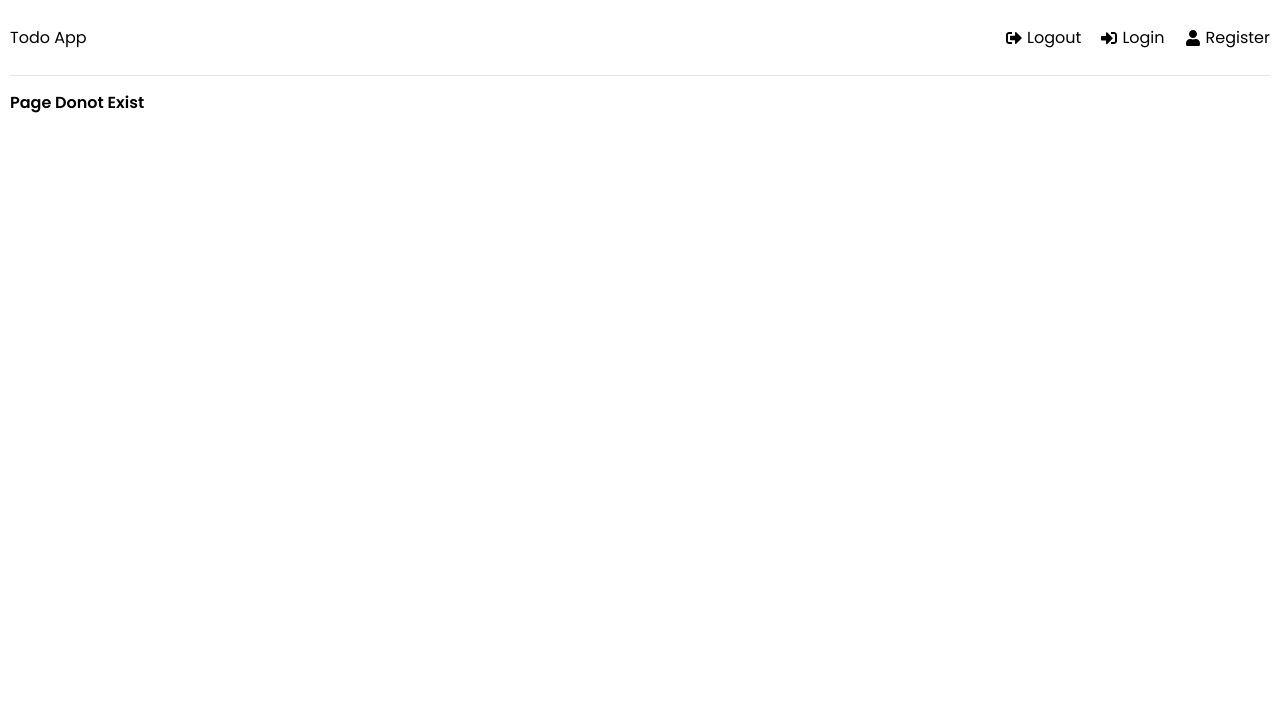
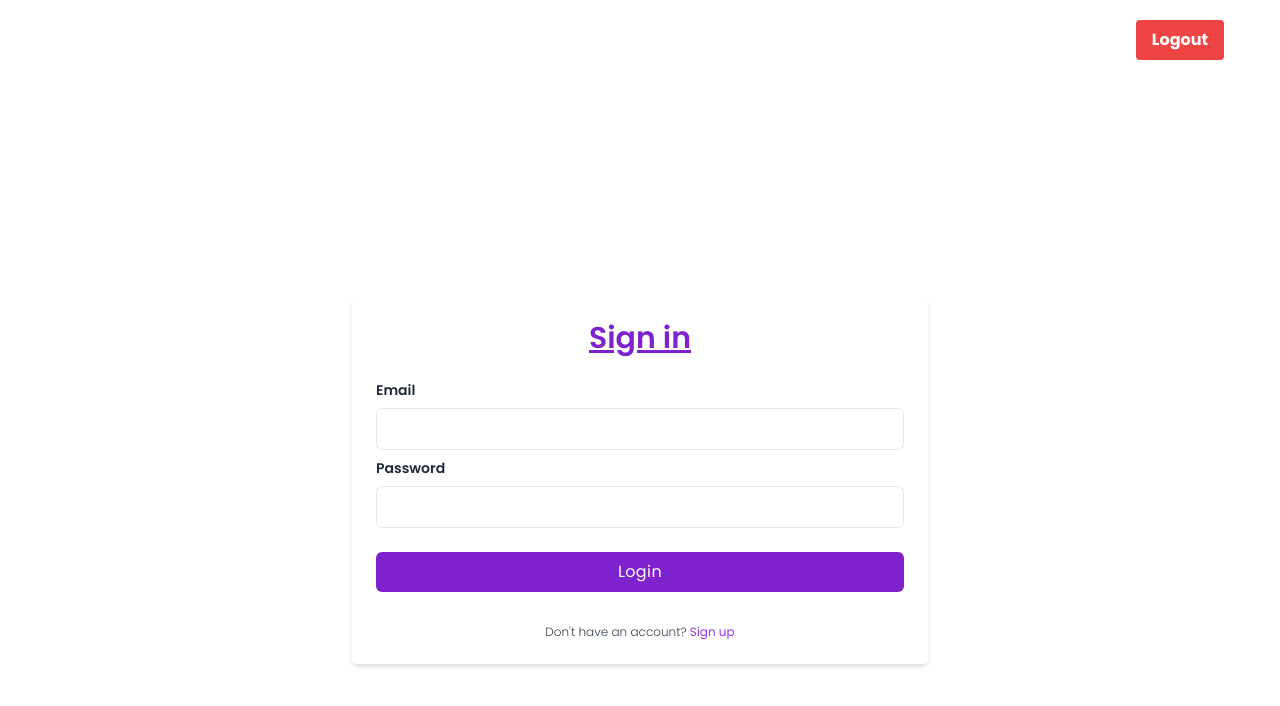
Before and after one commit to Manas-Murmu/Todo_Assignment_CRUD_FrontEnd, a React (Create React App) app: page /profile in a window 1280 px wide. Shown: the top 706 px of the page. Built offline with nearby package versions, Linux system fonts and the light colour scheme.

Commit message:
Made Changes in form profile and Todo List

```diff
--- a/src/App.js
+++ b/src/App.js
@@ -1,27 +1,20 @@
 import "./App.css";
 import { BrowserRouter, Routes, Route } from "react-router-dom";
-import Dashboard from "./user/Dashboard";
 import SignIn from "./user/SignIn";
 import SignUp from "./user/SignUp";
-import Header from "./components/Header";
-
-import Test from "./components/Test";
+import Profile from "./user/Profile";
 
 function App() {
   return (
-    <div className="container">
     <BrowserRouter>
-        <Header />
       <Routes>
         <Route path="/" element={<SignIn />} />
         <Route path="/signin" element={<SignIn />} />
         <Route path="/signup" element={<SignUp />} />
-          <Route path="/dashboard" element={<Dashboard />} />
+        <Route path="/profile" element={<Profile />} />
         <Route path="*" element={<h2>Page Donot Exist</h2>} />
       </Routes>
     </BrowserRouter>
-    </div>
-    //<Test />
   );
 }
 
--- a/src/components/Form.js
+++ b/src/components/Form.js
@@ -5,7 +5,7 @@ import "react-toastify/dist/ReactToastify.css";
 
 const BASEURL = "https://todoassignmentcrud-production.up.railway.app";
 
-function Form() {
+function Form({ id }) {
   //To Store the Value from FrontEnd
   const [title, setTitle] = useState("");
   console.log(title);
@@ -13,6 +13,7 @@ function Form() {
   const submitData = async () => {
     const data = {
       title: title,
+      userId: id,
     };
     const res = await axios.post(`${BASEURL}/createTodo`, data);
     console.log(res);
@@ -37,7 +38,7 @@ function Form() {
 
   return (
     <div>
-      <form onSubmit={handleSubmit}>
+      <form>
         <section className="text-gray-600 body-font relative">
           <div className="container px-5 py-8 mx-auto">
             <div className="flex flex-col text-center justify-items-center mx-auto w-full mb-6">
@@ -67,6 +68,7 @@ function Form() {
                 </div>
                 <div className="p-2 w-full">
                   <button
+                    onClick={handleSubmit}
                     type="submit"
                     className="flex  text-white bg-indigo-500 border-0 py-2 px-8 focus:outline-none hover:bg-indigo-600 rounded text-lg"
                   >
--- a/src/components/Header.js
+++ /dev/null
@@ -1,53 +0,0 @@
-import { FaSignInAlt, FaSignOutAlt, FaUser } from "react-icons/fa";
-import { Link, useNavigate } from "react-router-dom";
-import React, { useState, useEffect } from "react";
-
-function Header() {
-  const [isLogged, setisLogged] = useState(false);
-
-  useEffect(() => {
-    checkStorage();
-    return () => {};
-  }, [isLogged]);
-
-  function checkStorage() {
-    if (localStorage.getItem("token")) {
-      setisLogged(true);
-    } else {
-      setisLogged(false);
-    }
-  }
-  const logout = () => {
-    localStorage.removeItem("token");
-    setisLogged(false);
-  };
-
-  return (
-    <div>
-      <header className="header">
-        <div className="logo">
-          <Link to="/">Todo App</Link>
-        </div>
-        <ul>
-          <li>
-            <Link to="/signin" onClick={logout}>
-              <FaSignOutAlt /> Logout
-            </Link>
-          </li>
-          <li>
-            <Link to="/signin">
-              <FaSignInAlt /> Login
-            </Link>
-          </li>
-          <li>
-            <Link to="/signup">
-              <FaUser /> Register
-            </Link>
-          </li>
-        </ul>
-      </header>
-    </div>
-  );
-}
-
-export default Header;
--- a/src/components/Test.js
+++ /dev/null
@@ -1,104 +0,0 @@
-import React from "react";
-import { useEffect, useState } from "react";
-import axios from "axios";
-import moment from "moment";
-
-const Home = () => {
-  const [products, setProducts] = useState([]);
-  const [q, setQ] = useState("");
-  const [searchParam] = useState(["title"]);
-  const [filterParam, setFilterParam] = useState(["All"]);
-
-  useEffect(() => {
-    axios
-      .get("https://todoassignmentcrud-production.up.railway.app/getAllTodos")
-      .then((response) => {
-        console.log(response.data.allTodos);
-        setProducts(response.data.allTodos);
-      })
-      .catch((err) => console.log(err));
-  }, []);
-
-  function search(items) {
-    return items.filter((item) => {
-      return searchParam.some((newItem) => {
-        if (item.name == filterParam) {
-          return searchParam.some((newItem) => {
-            return (
-              item[newItem].toString().toLowerCase().indexOf(q.toLowerCase()) >
-              -1
-            );
-          });
-        } else if (filterParam == "All") {
-          return searchParam.some((newItem) => {
-            return (
-              item[newItem].toString().toLowerCase().indexOf(q.toLowerCase()) >
-              -1
-            );
-          });
-        }
-        // return (
-        //   item[newItem].toString().toLowerCase().indexOf(q.toLowerCase()) > -1
-        // );
-      });
-    });
-  }
-
-  return (
-    <div>
-      <form style={{ magin: "auto" }}>
-        <input
-          className="form-control"
-          placeholder="Search Name.."
-          onChange={(e) => setQ(e.target.value)}
-          value={q}
-        />
-      </form>
-      <table id="products">
-        <tr>
-          <th>
-            <b>_id</b>
-          </th>
-          <th>
-            <b>name</b>
-          </th>
-          <th>
-            <b>email</b>
-          </th>
-          <th>
-            <b>createdAt</b>
-          </th>
-          <th>
-            <b>updatedAt</b>
-          </th>
-        </tr>
-        {search(products).map((item) => (
-          <tr>
-            <td>{item._id}</td>
-            <td>{item.title}</td>
-            <td>{item.email}</td>
-            <td>{moment(item.updatedAt).format("DD-MM-YYYY")}</td>
-            <td>{moment(item.updatedAt).toString("DD-MM-YYYY")}</td>
-          </tr>
-        ))}
-      </table>
-      <div className="select">
-        <select
-          onChange={(e) => {
-            setFilterParam(e.target.value);
-          }}
-          className="custom-select"
-          aria-label="Filter Product Data By Category"
-        >
-          <option value="All">Filter By Category</option>
-          <option value="">Filter By Category</option>
-          <option value="updatedAt">createdAt</option>
-          <option value="title">Title</option>
-        </select>
-        <span className="focus"></span>
-      </div>
-    </div>
-  );
-};
-
-export default Home;
--- a/src/components/TodoList.js
+++ b/src/components/TodoList.js
@@ -3,17 +3,11 @@ import axios from "axios";
 import moment from "moment";
 import { ToastContainer, toast } from "react-toastify";
 import "react-toastify/dist/ReactToastify.css";
-import {
-  FaTrash,
-  FaPenNib,
-  FaPlus,
-  FaAlignJustify,
-  FaSort,
-} from "react-icons/fa";
+import { FaTrash, FaPenNib, FaSort } from "react-icons/fa";
 
 const BASEURL = "https://todoassignmentcrud-production.up.railway.app";
 
-function TodoList() {
+function TodoList({ id }) {
   const [todosData, setTodosData] = useState("");
   const [taskData, setTaskData] = useState("");
   const [taskId, setTaskId] = useState("");
@@ -22,7 +16,7 @@ function TodoList() {
   const [order, setOrder] = useState("ASC");
 
   const fetchUserData = async () => {
-    const response = await axios.get(`${BASEURL}/getAllTodos`);
+    const response = await axios.get(`${BASEURL}/getAllTodos/${id}`);
     setTodosData(response.data.allTodos);
   };
 
@@ -37,7 +31,7 @@ function TodoList() {
 
   useEffect(() => {
     fetchUserData();
-  }, [todosData, taskData]);
+  }, [todosData]);
 
   //Handle Edit
   const handleEdit = async (user) => {
--- /dev/null
+++ b/src/user/Profile.js
@@ -0,0 +1,62 @@
+import { FaSignInAlt, FaSignOutAlt, FaUser } from "react-icons/fa";
+import { Link, useNavigate } from "react-router-dom";
+import React, { useState, useEffect } from "react";
+import SignIn from "./SignIn";
+import Form from "../components/Form";
+import TodoList from "../components/TodoList";
+
+function Header() {
+  const navigate = useNavigate();
+
+  const [isLogged, setisLogged] = useState(false);
+  const [userDetails, setUserDetails] = useState();
+
+  useEffect(() => {
+    checkStorage();
+    return () => {};
+  }, [isLogged]);
+
+  function checkStorage() {
+    if (localStorage.getItem("token")) {
+      let Details = JSON.parse(localStorage.getItem("user"));
+      console.log(Details);
+      setisLogged(true);
+      setUserDetails(Details);
+    } else {
+      setisLogged(false);
+    }
+  }
+  const logout = () => {
+    localStorage.removeItem("token");
+    localStorage.clear();
+    setisLogged(false);
+    navigate("/signin");
+  };
+
+  return (
+    <div>
+      <div className="text-right py-5 px-14">
+        <button
+          className="bg-red-500 hover:bg-blue-700 text-white font-bold py-2 px-4 rounded"
+          onClick={logout}
+        >
+          Logout
+        </button>
+      </div>
+      {userDetails ? (
+        <div>
+          <h1 className="font-bold text-center text-3xl">
+            Welcome <span className="text-green-500"> {userDetails.name}</span>
+          </h1>
+          <p className="text-center font-semibold">Create Your Todo and Task</p>
+          <Form id={userDetails._id} />
+          <TodoList id={userDetails._id} />
+        </div>
+      ) : (
+        <SignIn />
+      )}
+    </div>
+  );
+}
+
+export default Header;
--- a/src/user/SignIn.js
+++ b/src/user/SignIn.js
@@ -16,7 +16,7 @@ function SignIn() {
   useEffect(() => {
     const token = localStorage.getItem("token");
     if (token) {
-      navigate("/dashboard");
+      navigate("/profile");
     }
   }, [navigate]);
 
@@ -44,11 +44,14 @@ function SignIn() {
         .post(`${BASEURL}/login`, data, {
           headers: {
             "Content-Type": "application/json",
+            withCredentials: true,
           },
         })
         .then(function (response) {
-          console.log(response.data);
+          const users = response.data.user;
+          console.log(users);
           localStorage.setItem("token", response.data.token);
+          localStorage.setItem("user", JSON.stringify(users));
           toast.success("Login Succes!", {
             position: "top-right",
             autoClose: 2000,
@@ -59,7 +62,7 @@ function SignIn() {
             progress: undefined,
             theme: "light",
           });
-          navigate("/dashboard");
+          navigate("/profile");
         })
         .catch((error) => {
           console.log(error.response.data);
--- a/src/user/SignUp.js
+++ b/src/user/SignUp.js
@@ -8,6 +8,7 @@ const BASEURL = "https://todoassignmentcrud-production.up.railway.app";
 
 function SignUp() {
   const navigate = useNavigate();
+
   const [name, setName] = useState("");
   const [email, setEmail] = useState("");
   const [password, setPassword] = useState("");
```
Lines whose indentation alone changed are shown as unchanged.
